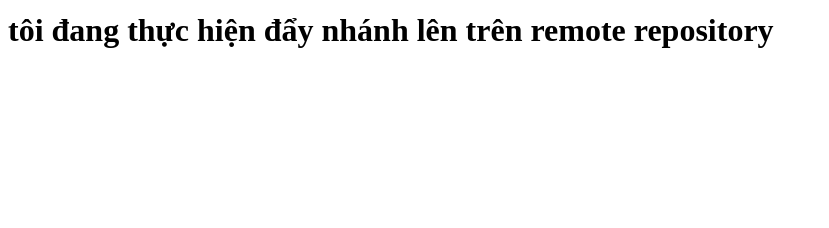
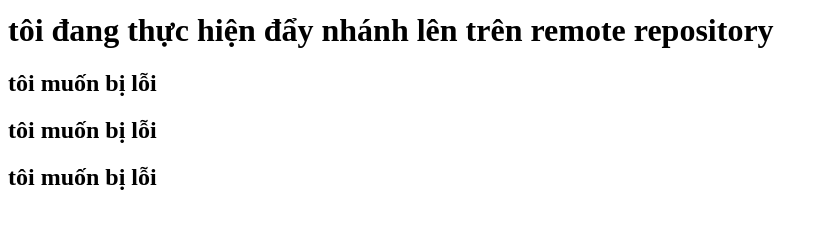
Before and after one commit to qdwesds/BC48_demogit, a plain HTML site: page index.html in a window 1280 px wide. Shown: the part 562-790 px from the top of the page, without its empty margins (0-829 px from the left). Drawn offline with Linux system fonts and the light colour scheme.

Commit message:
thu viec bi loi khi merge

```diff
--- a/index.html
+++ b/index.html
@@ -14,5 +14,8 @@
     <h5>Tôi đang đứng trên nhánh devKhai</h5>
     <img src="https://www.google.com/imgres?imgurl=http%3A%2F%2Fcdn.tgdd.vn%2FFiles%2F2022%2F08%2F02%2F1452630%2Fy-nghia-hinh-anh-hoa-hong-trang-cach-trong-chi-tiet-tai-nha-202208021110521193.jpg&tbnid=BtBGj6QwNoHT7M&vet=12ahUKEwiCmrbT5vH-AhUOdt4KHZO6CD0QMygAegUIARC7AQ..i&imgrefurl=https%3A%2F%2Fwww.bachhoaxanh.com%2Fkinh-nghiem-hay%2Fy-nghia-hinh-anh-hoa-hong-trang-cach-trong-chi-tiet-tai-nha-1452630&docid=Vo_KbJlTrsWqdM&w=760&h=442&q=hoa&ved=2ahUKEwiCmrbT5vH-AhUOdt4KHZO6CD0QMygAegUIARC7AQ" alt="">
     <h1>tôi đang thực hiện đẩy nhánh lên trên remote repository</h1>
+    <h2>tôi muốn bị lỗi</h2>
+    <h2>tôi muốn bị lỗi</h2>
+    <h2>tôi muốn bị lỗi</h2>
 </body>
 </html>
```
